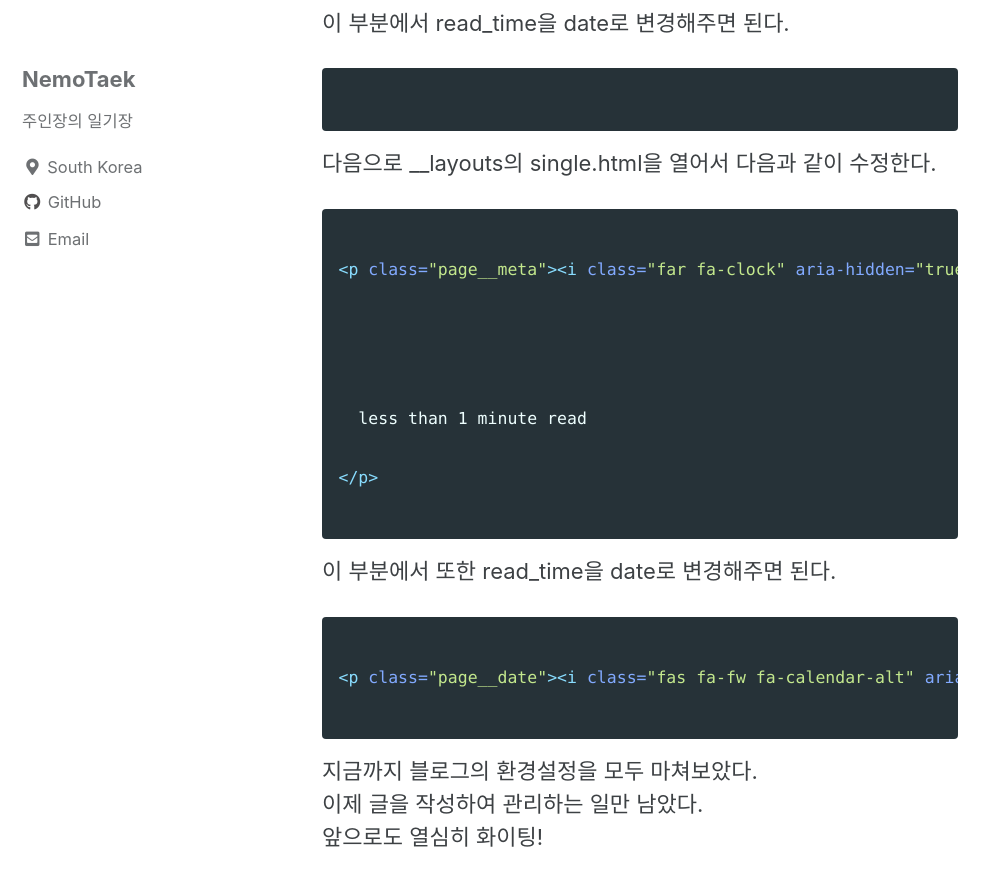
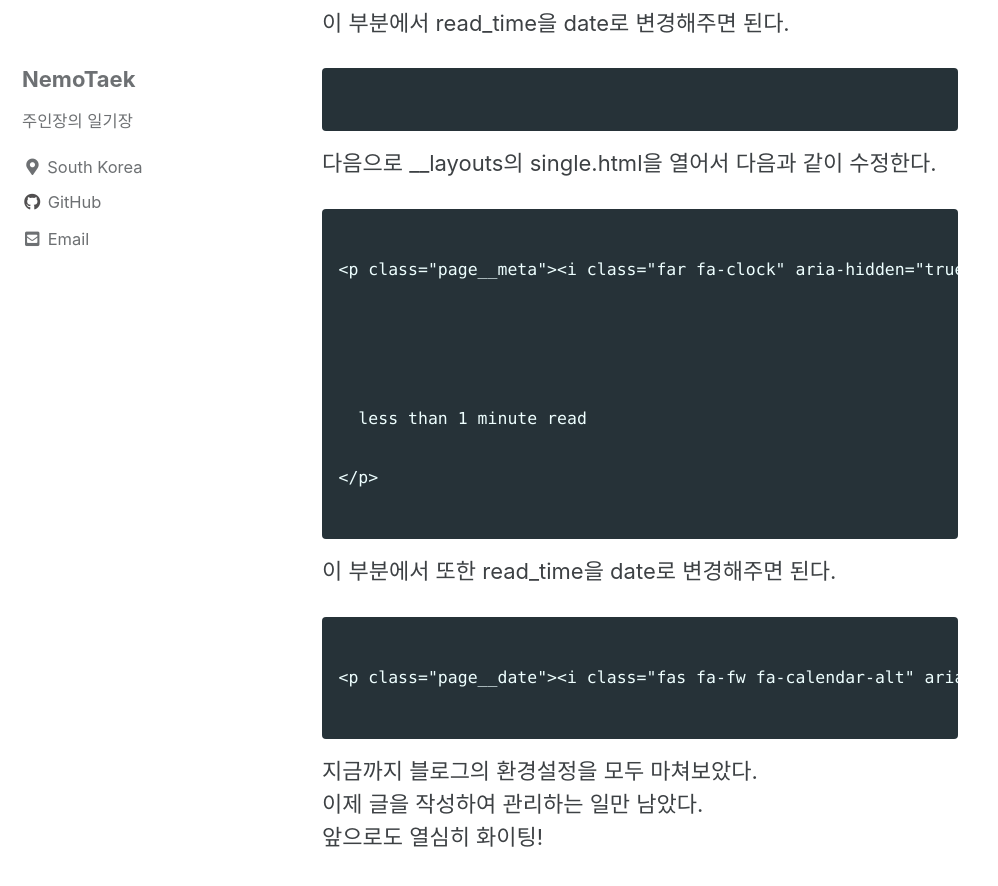
Before and after one commit to NemoTaek/NemoNote, a Jekyll site: the page built from _posts/2020-08-10-200810.md, in a window 1280 px wide and 900 px high, scrolled down 779 px. Shown: the top 886 px of the window, without its empty margins (0-998 px from the left). Built offline with Jekyll 4.4.1, drawn with Linux system fonts in a browser that asks for light colours; cached includes are drawn as plain includes; a script bundle is joined from its source files by our own code; comment, search, counter and statistics services are not loaded.

Commit message:
메뉴 만들기 글 작성

````diff
--- a/_posts/2020-08-10-200810.md
+++ b/_posts/2020-08-10-200810.md
@@ -14,26 +14,26 @@ title에 메뉴 명을 작성하고, url에 그 메뉴가 연결될 링크 주
 차라리 글을 등록한 날짜가 나오게 하면 어떨까 라는 생각을 하고 검색했더니 역시 방법이 존재했다.
 
 우선 __includes의 archive-single.html을 열어서 다음과 같이 수정한다.
-```html
+```
 {% if post.read_time %}
 <p class="page__meta"><i class="far fa-clock" aria-hidden="true"></i> {% include read-time.html %}</p>
 {% endif %}
 ```
 이 부분에서 read_time을 date로 변경해주면 된다.
-```html
+```
 {% if post.date %}
 <p class="page__meta"><i class="far fa-fw fa-calendar-alt" aria-hidden="true"></i> {{ post.date | date: "%B %d %Y" }}</p>
 {% endif %}
 ```
 
 다음으로 __layouts의 single.html을 열어서 다음과 같이 수정한다.
-```html
+```
 {% if page.read_time %}
 <p class="page__meta"><i class="far fa-clock" aria-hidden="true"></i> {% include read-time.html %}</p>
 {% endif %}
 ```
 이 부분에서 또한 read_time을 date로 변경해주면 된다.
-```html
+```
 {% if page.date %}
 <p class="page__date"><i class="fas fa-fw fa-calendar-alt" aria-hidden="true"></i> {{ site.data.ui-text[site.locale].date_label | default: "Updated:" }} <time datetime="{{ page.date | date_to_xmlschema }}">{{ page.date | date: "%B %d, %Y" }}</time></p>
 {% endif %}
````
